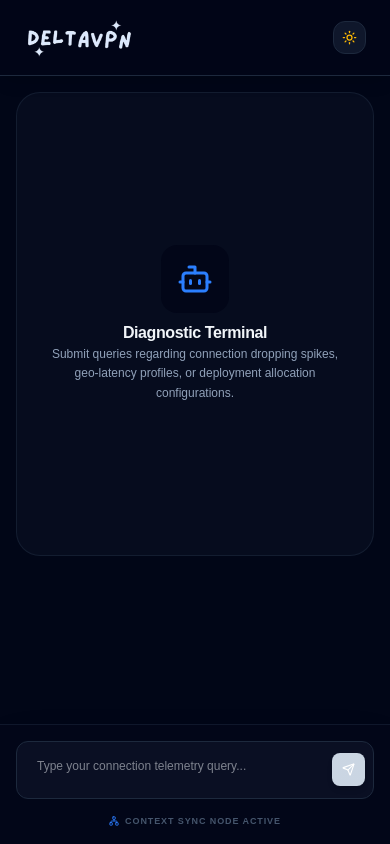
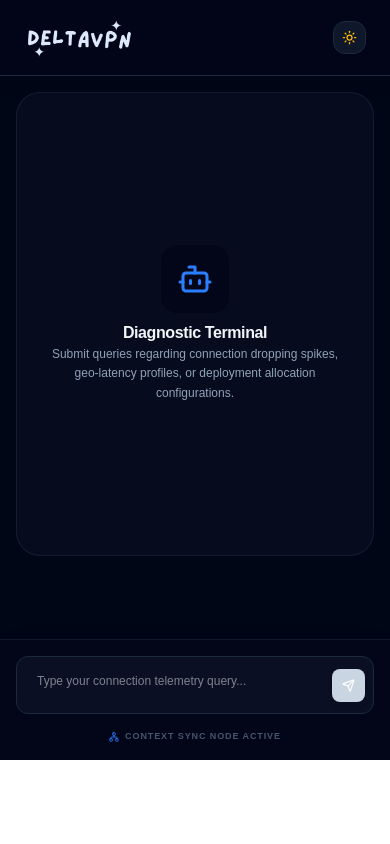
Before and after one commit to Onwodis/DeltaVpn, a Next.js app: page / in a window 390 px wide. Built offline with nearby package versions, Linux system fonts and the light colour scheme.

Commit message:
fixed chat input responsiveness especially on mobile screens

```diff
--- a/app/page.tsx
+++ b/app/page.tsx
@@ -299,7 +299,7 @@ export default function VpnSupportDashboard() {
 
   return (
     <main
-      className={`flex flex-col h-screen max-h-screen overflow-hidden font-sans antialiased perspective-[1000px] transition-colors duration-500 ${
+      className={`flex flex-col h-screen max-h-[90vh] md:max-h-screen overflow-hidden font-sans antialiased perspective-[1000px] transition-colors duration-500 ${
         isDark ? 'bg-slate-950 text-slate-100' : 'bg-slate-50 text-slate-900'
       }`}
     >
```
